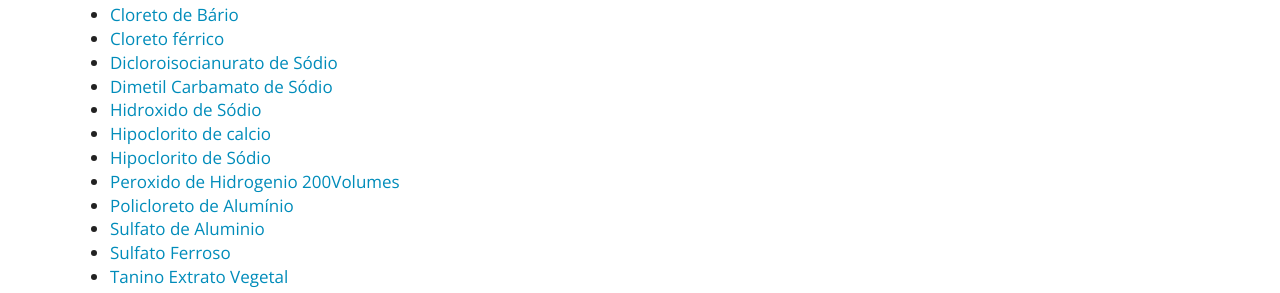
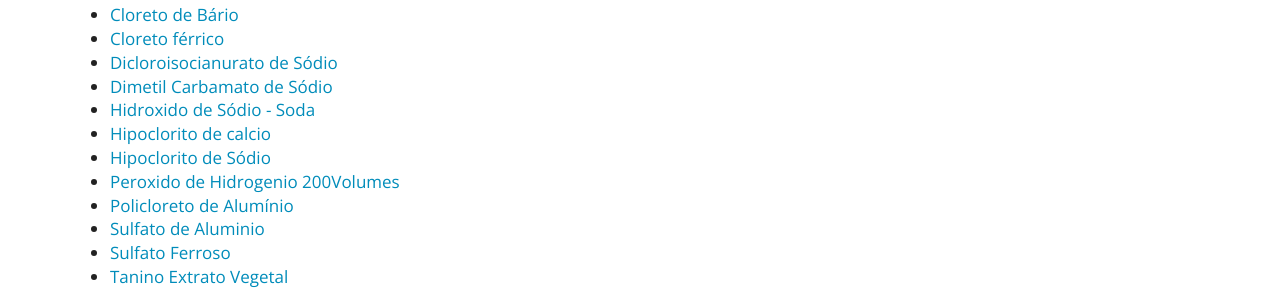
Before and after one commit to purewaterefluentes/purewaterefluentes.github.io, a Jekyll site: the page built from produtos/index.md, in a window 1280 px wide and 900 px high, scrolled down 675 px. Shown: the part 455-748 px from the top of the window. Built offline with Jekyll 4.4.1, drawn with Linux system fonts in a browser that asks for light colours; nearby versions of some CDN libraries; library files that are not in the unit come from our copies.

Commit message:
Update index.md

```diff
--- a/produtos/index.md
+++ b/produtos/index.md
@@ -40,7 +40,7 @@ subtitle: Produtos químicos para tratamento de água e efluentes industriais
 - [Cloreto férrico](cloreto-ferrico.html)
 - [Dicloroisocianurato de Sódio](dicloroisocianurato.html)
 - [Dimetil Carbamato de Sódio](dimetil-carbamato-sodio.html)
-- [Hidroxido de Sódio](hidroxido-de-sodio.html)
+- [Hidroxido de Sódio - Soda](hidroxido-de-sodio.html)
 - [Hipoclorito de calcio](hipoclorito-calcio.html)
 - [Hipoclorito de Sódio](hipoclorito-de-sodio.html)
 - [Peroxido de Hidrogenio 200Volumes](peroxido-hidrogenio.html)
```
